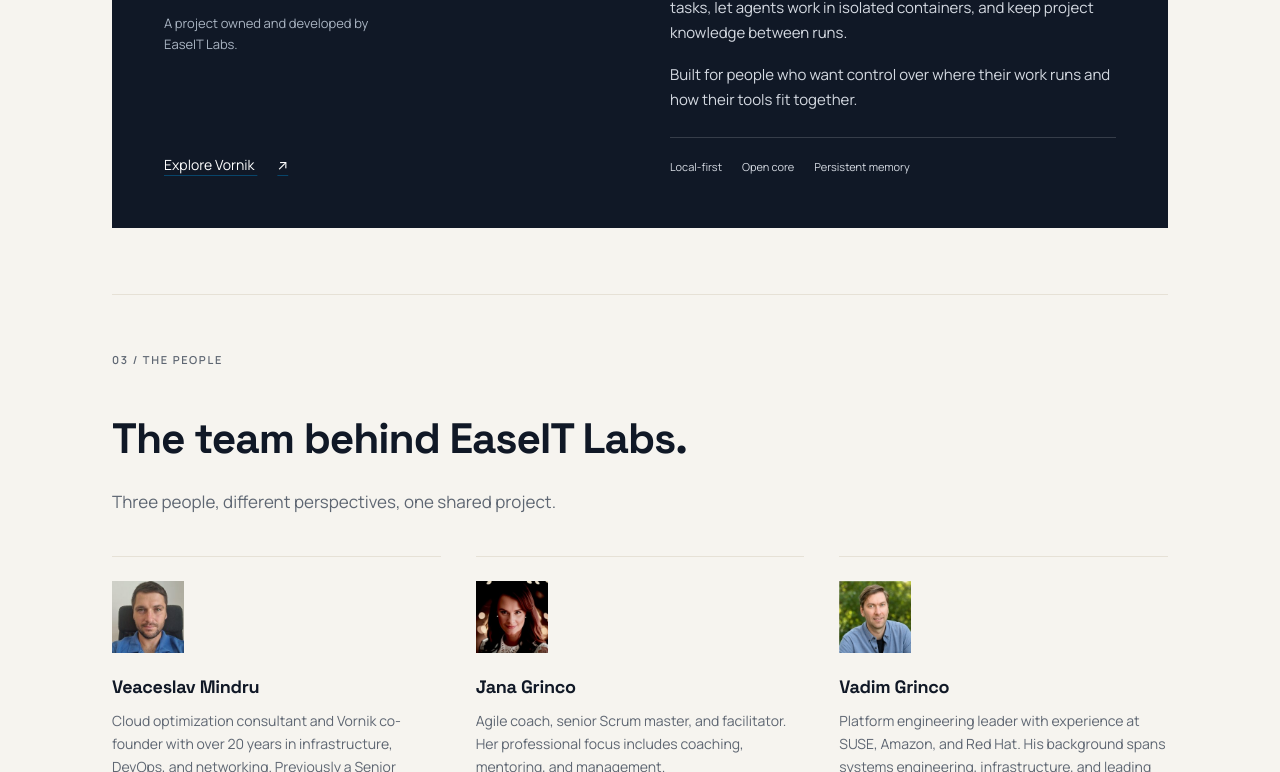
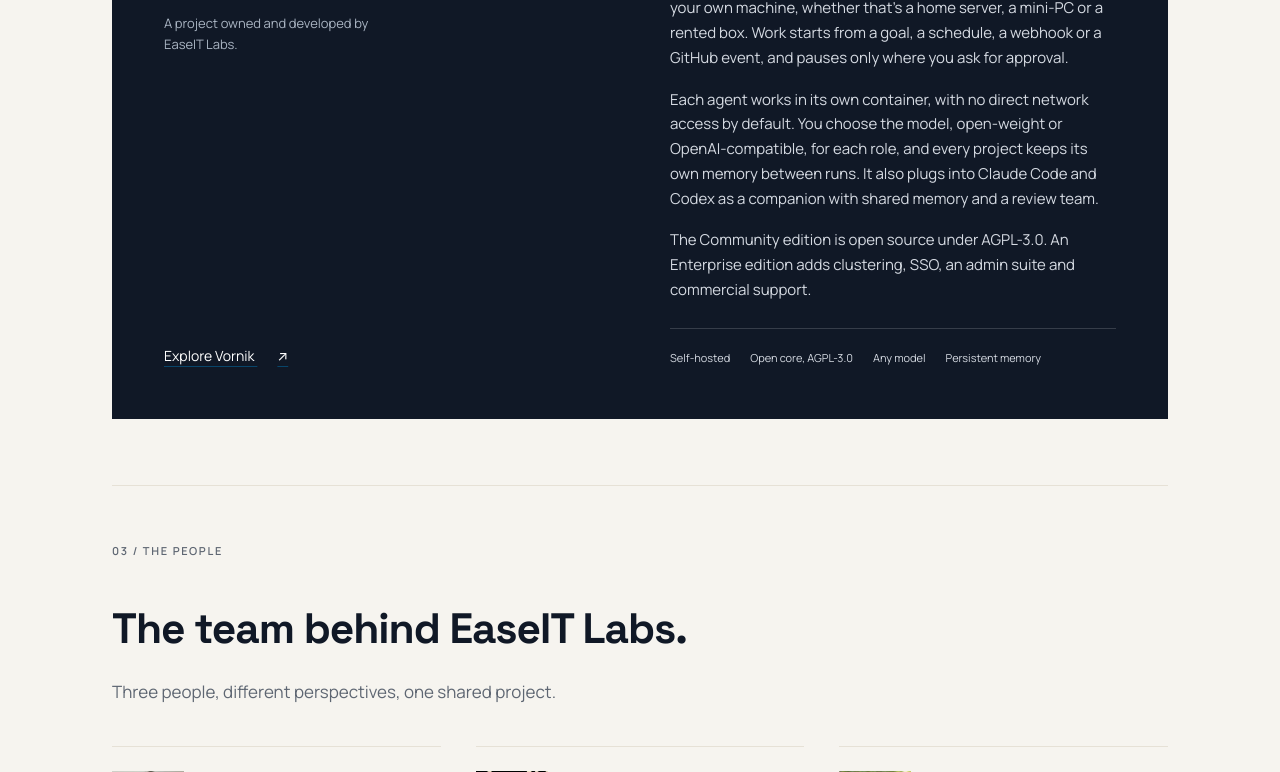
Before and after one commit to EaseIT-cz/easeit-site, a plain HTML site: page index.html in a window 1280 px wide. Shown: the part 1464-2236 px from the top of the page. Drawn offline with Linux system fonts and the light colour scheme.

Commit message:
Update the Meet Vornik section from vornik.io and the docs
Describe Vornik as a self-hosted daemon, with goal/schedule/webhook-driven
agent teams, per-agent containers, model choice, per-project memory, the
Claude Code/Codex companion, and the Community (AGPL-3.0) / Enterprise split.

Co-Authored-By: Claude Sonnet 5.5 <noreply@anthropic.com>

```diff
--- a/index.html
+++ b/index.html
@@ -62,9 +62,10 @@
         </div>
         <div class="project-details">
           <h3>AI agents.<br>On your own terms.</h3>
-          <p>Vornik coordinates AI agents on your own hardware. Submit tasks, let agents work in isolated containers, and keep project knowledge between runs.</p>
-          <p>Built for people who want control over where their work runs and how their tools fit together.</p>
-          <ul class="project-facts" aria-label="Vornik features"><li>Local-first</li><li>Open core</li><li>Persistent memory</li></ul>
+          <p>Vornik is a self-hosted daemon that runs teams of AI agents on your own machine, whether that’s a home server, a mini-PC or a rented box. Work starts from a goal, a schedule, a webhook or a GitHub event, and pauses only where you ask for approval.</p>
+          <p>Each agent works in its own container, with no direct network access by default. You choose the model, open-weight or OpenAI-compatible, for each role, and every project keeps its own memory between runs. It also plugs into Claude Code and Codex as a companion with shared memory and a review team.</p>
+          <p>The Community edition is open source under AGPL-3.0. An Enterprise edition adds clustering, SSO, an admin suite and commercial support.</p>
+          <ul class="project-facts" aria-label="Vornik features"><li>Self-hosted</li><li>Open core, AGPL-3.0</li><li>Any model</li><li>Persistent memory</li></ul>
         </div>
       </div>
     </section>
```
